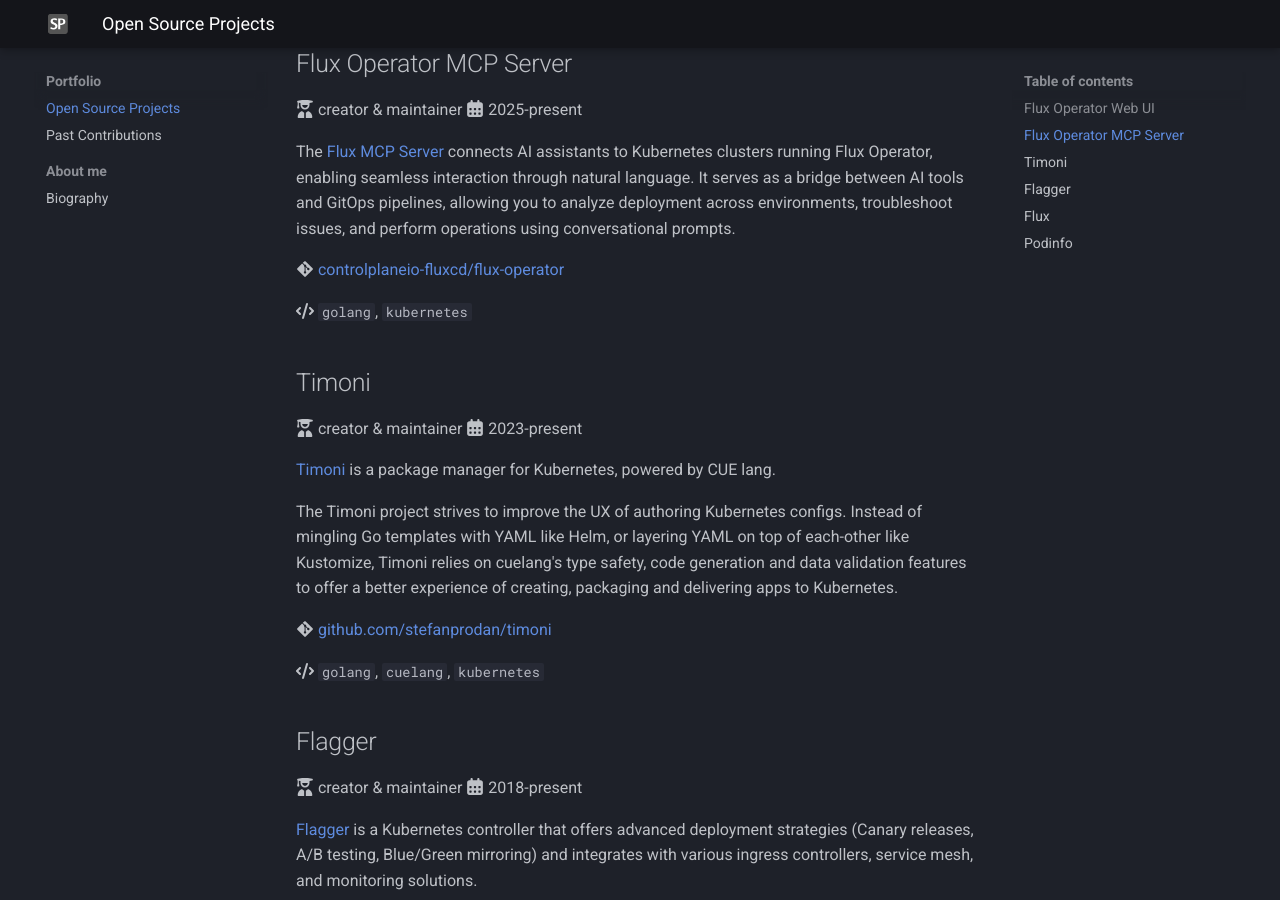
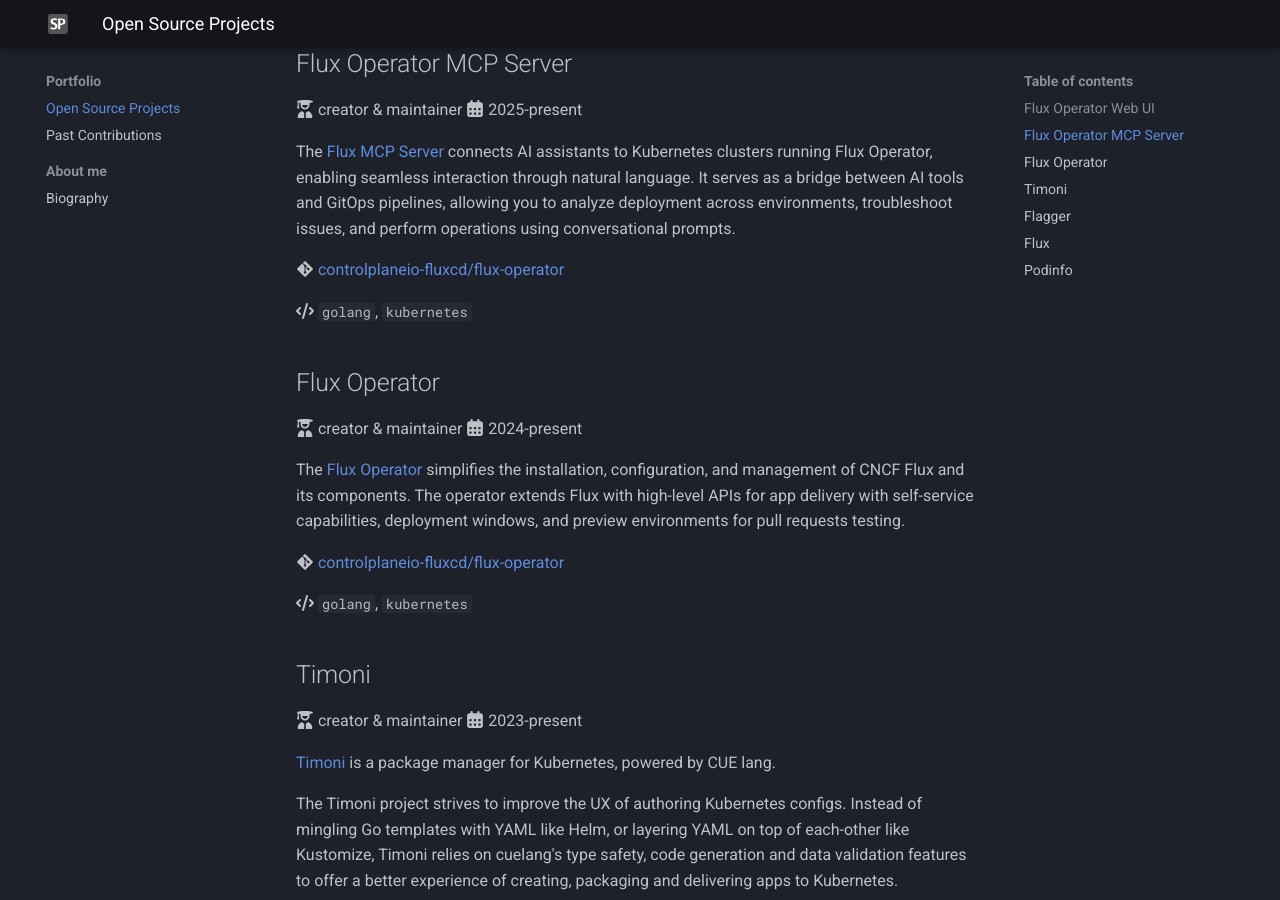
Before and after one commit to stefanprodan/stefanprodan, an MkDocs documentation site: the page built from docs/portfolio/open-source.md, in a window 1280 px wide and 900 px high, scrolled down 565 px. Built offline with MkDocs 1.6.1 and Material for MkDocs 9.7.7, drawn with Linux system fonts in a browser that asks for light colours.

Commit message:
Add Flux Operator to portfolio
Signed-off-by: Stefan Prodan <stefan.prodan@gmail.com>

```diff
--- a/docs/portfolio/open-source.md
+++ b/docs/portfolio/open-source.md
@@ -26,6 +26,21 @@
 through natural language. It serves as a bridge between AI tools and GitOps pipelines,
 allowing you to analyze deployment across environments, troubleshoot issues,
 and perform operations using conversational prompts.
+
+:fontawesome-brands-git-alt: [controlplaneio-fluxcd/flux-operator](https://github.com/controlplaneio-fluxcd/flux-operator)
+
+:fontawesome-solid-code: `golang`, `kubernetes`
+
+## Flux Operator
+
+:fontawesome-solid-user-graduate: creator & maintainer
+:fontawesome-solid-calendar-days: 2024-present
+
+The [Flux Operator](https://fluxoperator.dev) simplifies
+the installation, configuration, and management of CNCF Flux and its components.
+The operator extends Flux with high-level APIs for app delivery with
+self-service capabilities, deployment windows,
+and preview environments for pull requests testing.
 
 :fontawesome-brands-git-alt: [controlplaneio-fluxcd/flux-operator](https://github.com/controlplaneio-fluxcd/flux-operator)
 
```
